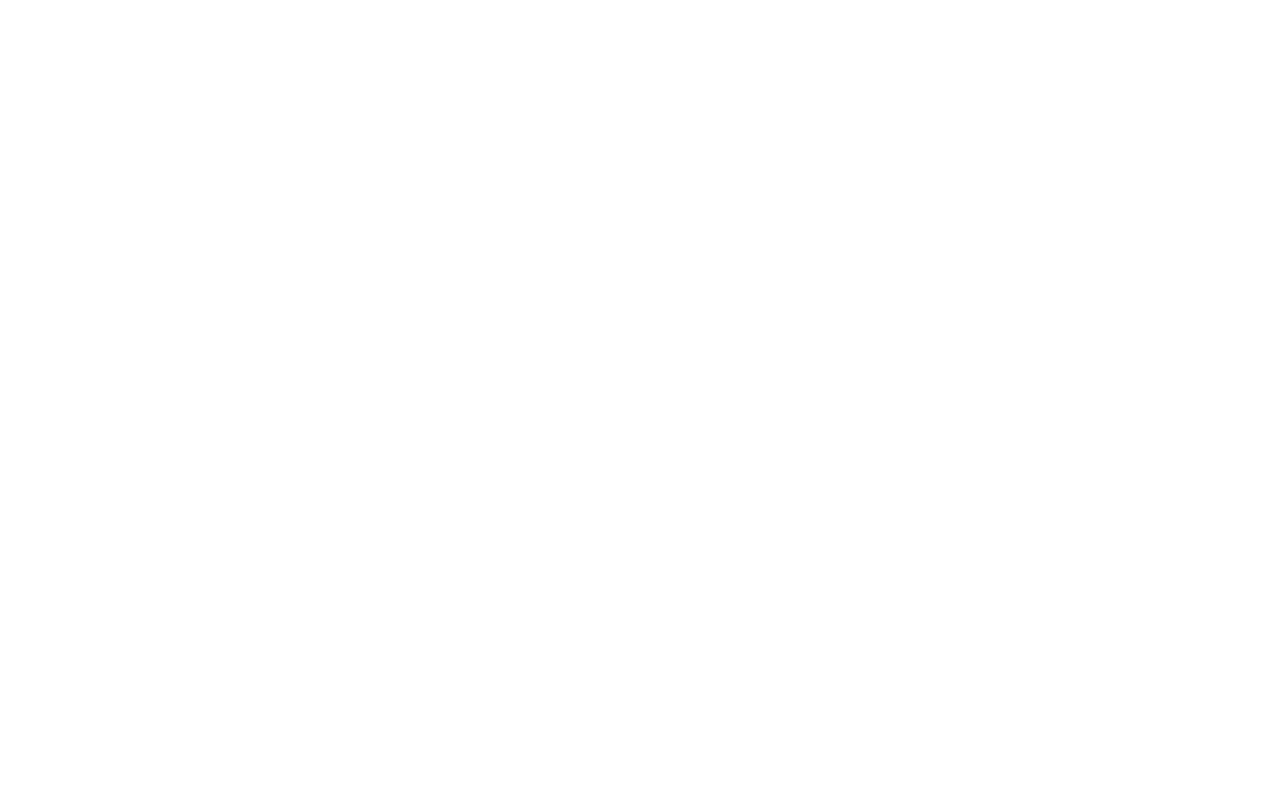
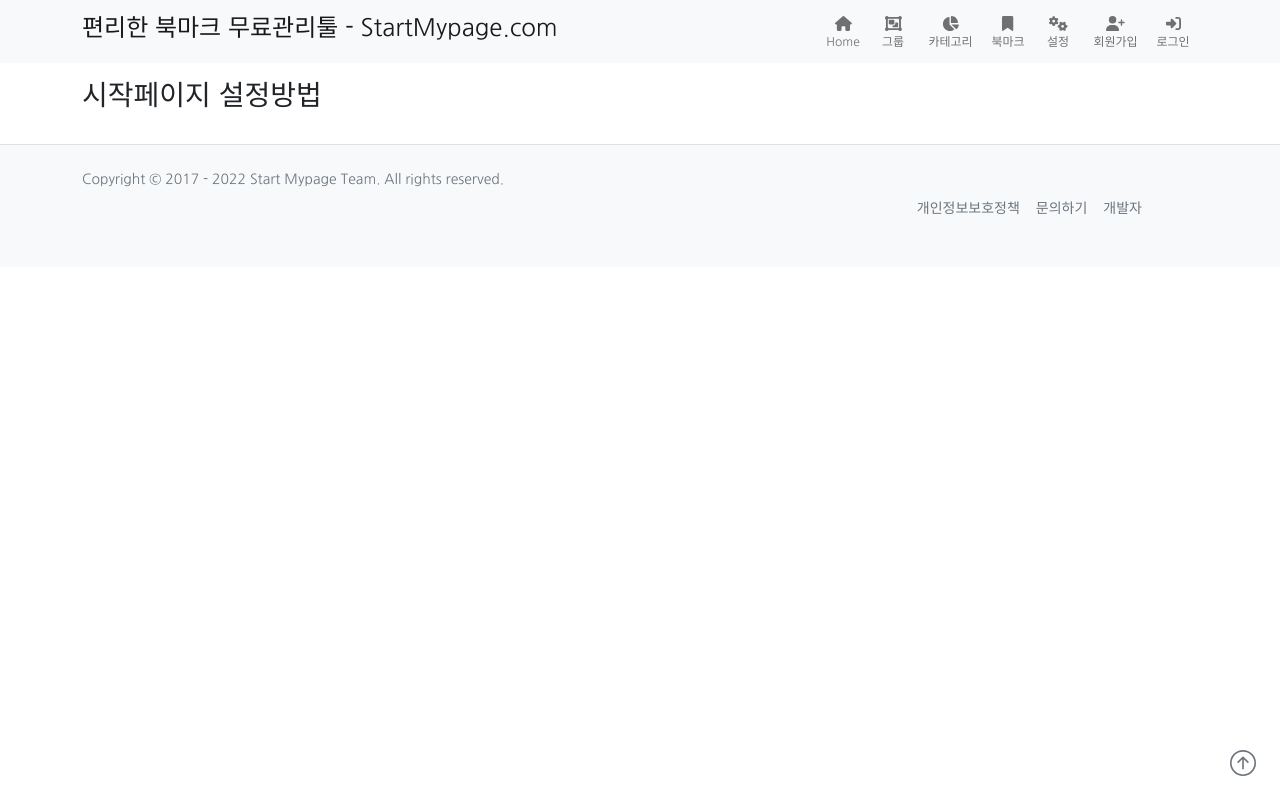
Before and after one commit to doonee/start-mypage-v2, a React (Create React App) app: page /browserSetting in a window 1280 px wide. Before the commit this address had no page. Built offline with nearby package versions, Linux system fonts and the light colour scheme.

Commit message:
added browser setting page

```diff
--- a/src/App.js
+++ b/src/App.js
@@ -13,6 +13,7 @@
 import BookmarksPage from "./pages/BookmarksPage";
 import { useLocation } from "react-router-dom";
 import DevHistoryPage from "./pages/DevHistoryPage";
+import BrowserSettingPage from "./pages/BrowserSettingPage";
 
 const Layout = () => {
   const location = useLocation();
@@ -49,7 +50,6 @@
       <Routes>
         <Route path="/" element={<Layout />}>
           <Route index element={<MainPage />} />
-          <Route path="devHistory" element={<DevHistoryPage />} />
           <Route path="groups" element={<GroupsPage />} />
           <Route path="mybookmarks/:groupId" element={<MyBookmarks />} />
           <Route path="shareBookmarks/:groupId" element={<MyBookmarks />} />
@@ -58,6 +58,8 @@
             path="bookmarks/:groudId/:categoryId"
             element={<BookmarksPage />}
           />
+          <Route path="devHistory" element={<DevHistoryPage />} />
+          <Route path="browserSetting" element={<BrowserSettingPage />} />
         </Route>
       </Routes>
     </>
--- /dev/null
+++ b/src/components/BrowserSetting.js
@@ -0,0 +1,9 @@
+import React from "react";
+
+export default function BrowserSetting() {
+  return (
+    <section className="container-xl py-3">
+      <h2 className="h3 mb-3">시작페이지 설정방법</h2>
+    </section>
+  );
+}
--- a/src/components/GroupLinks.js
+++ b/src/components/GroupLinks.js
@@ -12,7 +12,7 @@
 
   return (
     <header
-      className="container-fluid sticky-top border-bottom bg-light"
+      className="container-fluid sticky-top border-bottom bg-light d-none"
       id="group-link">
       <nav className="container-xl navbar navbar-expand-xl">
         <div className="container-fluid navbar-expand">
--- a/src/components/Main.js
+++ b/src/components/Main.js
@@ -67,7 +67,7 @@
     if (item.link) {
       linkArrowIcon = <FontAwesomeIcon icon={faArrowCircleRight} />;
       const linkTitle = item.linkTitle ?? "링크";
-      const link = `<em><a target="_blank" href="${item.link}">${linkTitle}</a></em>`;
+      const link = `<em><a href="${item.link}">${linkTitle}</a></em>`;
       linkHtml = `<span>${link}</span>`;
     }
 
--- a/src/components/MainData.json
+++ b/src/components/MainData.json
@@ -34,7 +34,7 @@
     "content": [
       "시작페이지로 설정하면 좀 더 편리하게 서비스를 이용할 수 있어요."
     ],
-    "link": "/browser-setting/pc-chrome.html",
+    "link": "/browserSetting",
     "linkTitle": "시작페이지 설정방법"
   },
   {
--- /dev/null
+++ b/src/pages/BrowserSettingPage/index.js
@@ -0,0 +1,6 @@
+import React from "react";
+import BrowserSetting from "../../components/BrowserSetting";
+
+export default function BrowserSettingPage() {
+  return <BrowserSetting />;
+}
```
